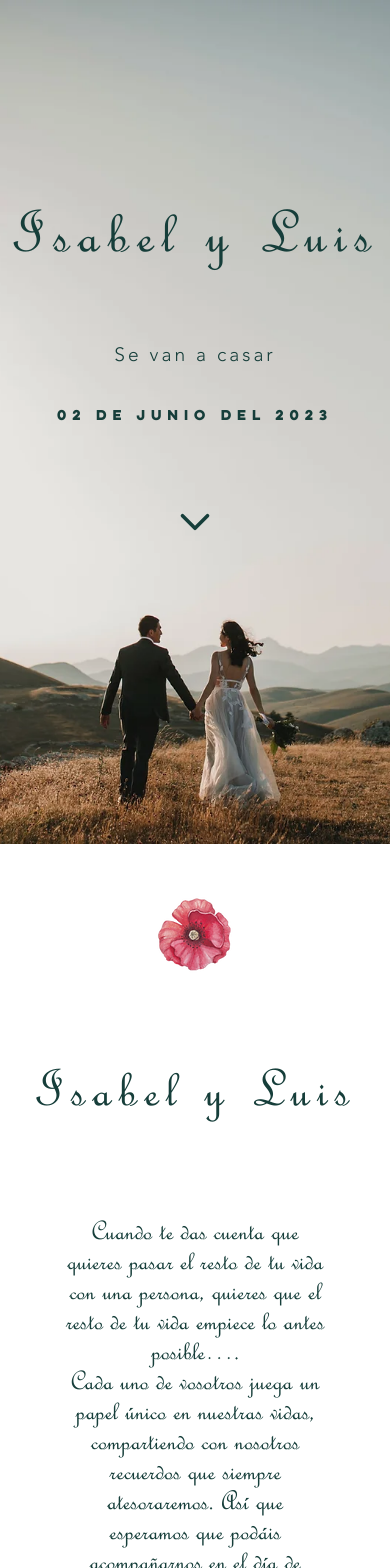
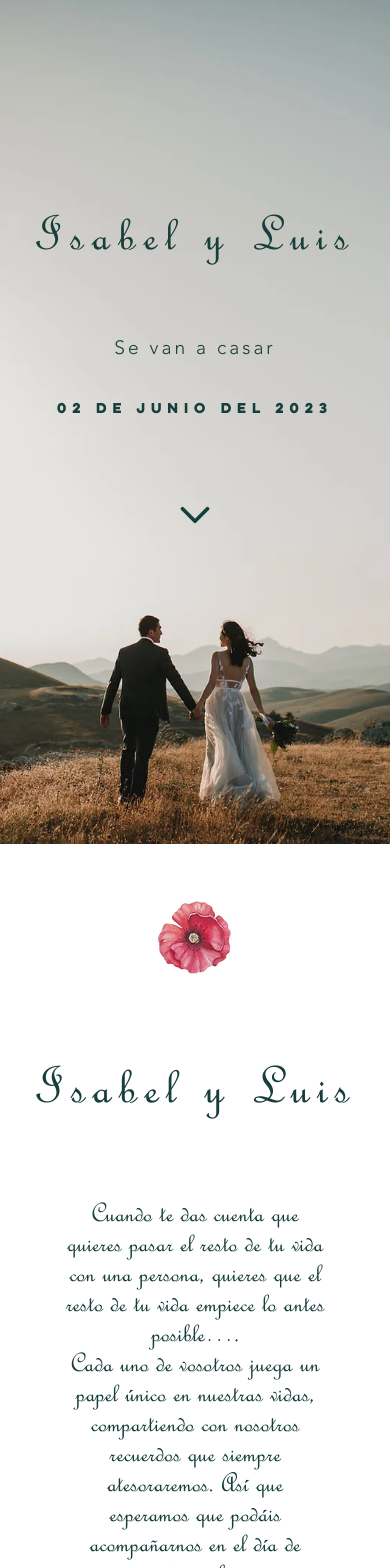
Before and after one commit to OscarEd08/wedding-page, a React (Vite) app: page / in a window 390 px wide. Shown: the top 1568 px of the page. Built offline with nearby package versions, Linux system fonts and the light colour scheme.

Commit message:
arreglando responsive

```diff
--- a/src/components/MainPage/MainPage.css
+++ b/src/components/MainPage/MainPage.css
@@ -73,7 +73,7 @@
 
     .img-txt:first-child {
         margin-top: 0px;
-        font-size: 4rem;
+        font-size: 3.3rem;
     }
 
     .img-txt:nth-child(3) {
--- a/src/components/Nosotros/Nosotros.css
+++ b/src/components/Nosotros/Nosotros.css
@@ -33,14 +33,14 @@
 
 @media screen and (max-width:530px) {
     .nosotros img{
-        margin: 20px 0;
+        margin-top: 15px;
     }
     .nosotros h1{
         font-size: 3.5rem;
-        margin-bottom: 30px;
     }
     .nosotros p{
         font-size: 1.8rem;
         line-height: 30px;
+        margin-bottom: 60px;
     }
 }
```
